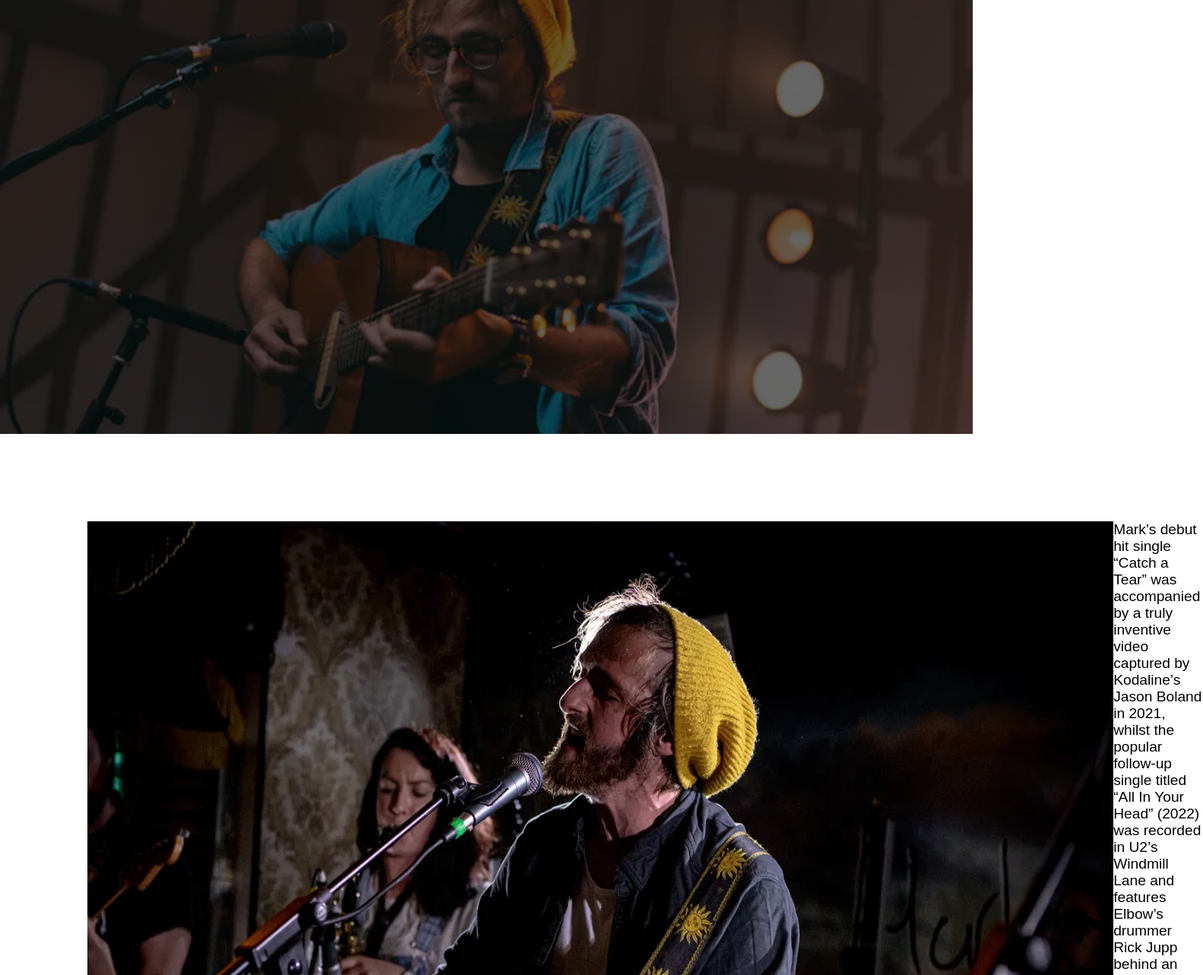
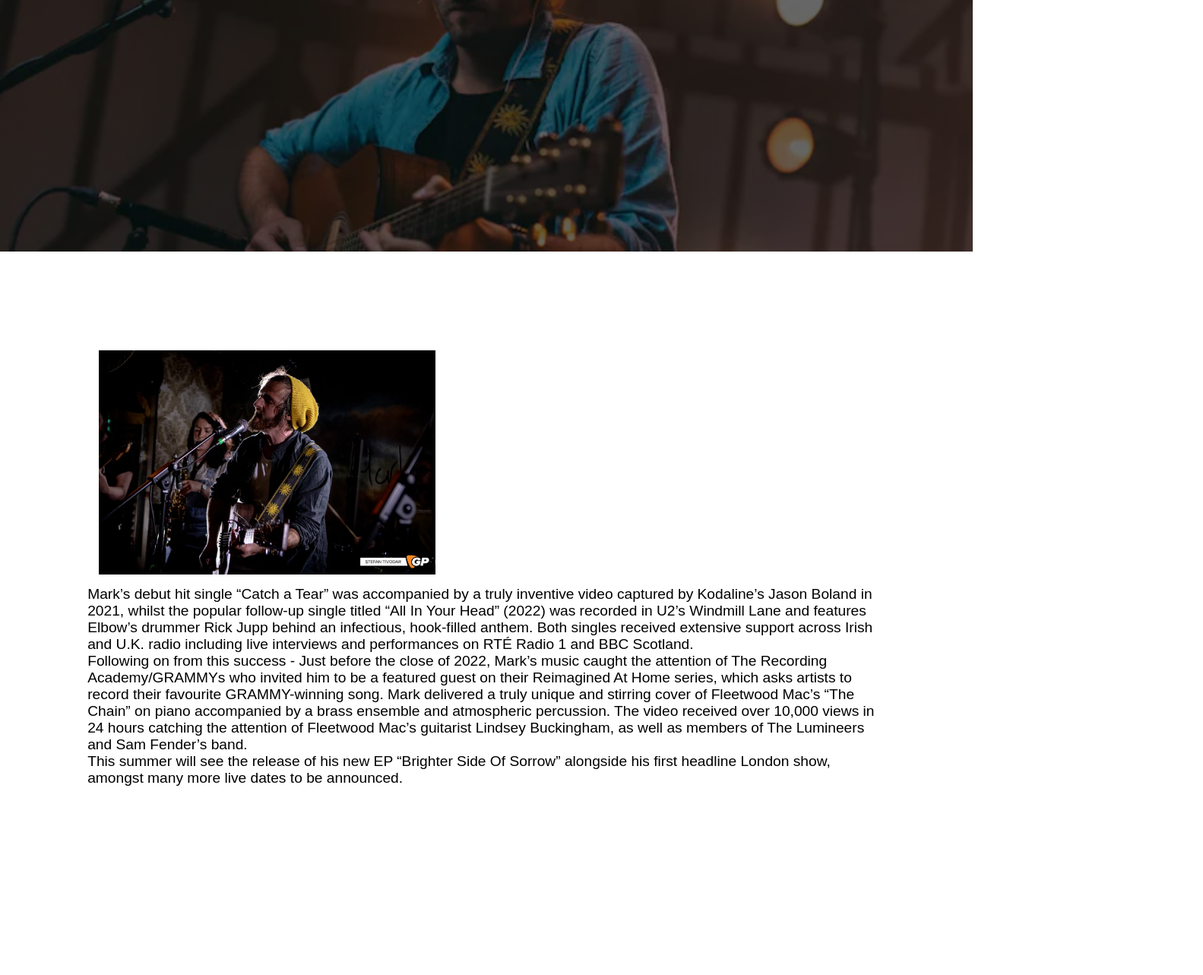
Before and after one commit to FocusCK/markcaplice, a plain HTML site: page about.html in a window 1280 px wide. Shown: the part 149-1432 px from the top of the page at 76% size, 1583 px wide, since content can reach past the window. After the commit the page ends 1299 px from the top, so only its background shows below. Drawn offline with Linux system fonts and the light colour scheme.

Commit message:
Lined up the home and about page items

```diff
--- a/about.html
+++ b/about.html
@@ -10,9 +10,9 @@
 
 <body>
     <header>
-        <div class="hero">
+        <div class="about_hero">
             <nav>
-                <h2 ><a href="index.html" class="logo">Mark Caplice</a></h2>
+                <h2><a href="index.html" class="logo">Mark Caplice</a></h2>
                 <ul>
                     <li><a href="index.html">Home</a></li>
                     <li> <a href="about.html">About</a></li>
@@ -33,7 +33,9 @@
     </header>
     <main>
         <section class="intro">
-            <img src="Mark-Caplice-Workmans-Cellar-15-May-2022-Stefan-Tivodar-2896.jpg.webp" alt="Mark on stage">
-            <p>Mark’s debut hit single “Catch a Tear” was accompanied by a truly inventive video captured by Kodaline’s Jason Boland in 2021, whilst the popular follow-up single titled “All In Your Head” (2022) was recorded in U2’s Windmill Lane and features Elbow’s drummer Rick Jupp behind an infectious, hook-filled anthem. Both singles received extensive support across Irish and U.K. radio including live interviews and performances on RTÉ Radio 1 and BBC Scotland.</p>
+            <img id="cool" src="Mark-Caplice-Workmans-Cellar-15-May-2022-Stefan-Tivodar-2896.jpg.webp" alt="Mark on stage">
+            <p class="artist">Mark’s debut hit single “Catch a Tear” was accompanied by a truly inventive video captured by Kodaline’s Jason Boland in 2021, whilst the popular follow-up single titled “All In Your Head” (2022) was recorded in U2’s Windmill Lane and features Elbow’s drummer Rick Jupp behind an infectious, hook-filled anthem. Both singles received extensive support across Irish and U.K. radio including live interviews and performances on RTÉ Radio 1 and BBC Scotland.</p>
+            <p class="artist">Following on from this success - Just before the close of 2022, Mark’s music caught the attention of The Recording Academy/GRAMMYs who invited him to be a featured guest on their Reimagined At Home series, which asks artists to record their favourite GRAMMY-winning song. Mark delivered a truly unique and stirring cover of Fleetwood Mac’s “The Chain” on piano accompanied by a brass ensemble and atmospheric percussion. The video received over 10,000 views in 24 hours catching the attention of Fleetwood Mac’s guitarist Lindsey Buckingham, as well as members of The Lumineers and Sam Fender’s band.</p>
+            <p class="artist">This summer will see the release of his new EP “Brighter Side Of Sorrow” alongside his first headline London show, amongst many more live dates to be announced.</p>
         </section>
     </main>
--- a/app.css
+++ b/app.css
@@ -6,7 +6,7 @@
 }
 
 .hero {
-    height: 90vh;
+    height: 80vh;
     width: 100%;
     background-image: linear-gradient(rgba(0, 0, 0, 0.6), rgba(0, 0, 0, 0.6)), url(stage.jpg.webp);
     background-size: cover;
@@ -106,25 +106,51 @@ section {
     /* flex: 1; */
     /* Make the picture stay on the left of the text and fills the side of the page until the screen size goes below 900px. Add a media querie for the nav bar to change to hamburgeer icon at 1200px */
     float: right;
-    padding: 3em;
+    padding: 5px;
     display: inline;
-    width: 30%;
+    width: 45%;
 }
 
-.image {
+#testimonials {
+    display: flex;
+    flex-direction: column;
+    align-content: center;
+    align-items: center;
+}
+
+.home-image {
     /* flex: 2;
-    border: 5px solid blue;
     flex-grow: 1;
     width: 50%; */
     float: left;
     padding: 3em;
     display: inline;
-    width: 30%;
+    width: 50%;
+    width: min-content;
+    border: 5px solid blue;
 }
 
 .intro {
     display: flex;
     width: 100%;
+}
+
+.about_hero {
+    height: 60vh;
+    width: 100%;
+    background-image: linear-gradient(rgba(0, 0, 0, 0.6), rgba(0, 0, 0, 0.6)), url(stage.jpg.webp);
+    background-size: cover;
+    background-position: center;
+}
+
+#cool {
+    padding: 15px;
+    width: 45%;
+    float: left;
+}
+.intro {
+    display: flex;
+    flex-direction: column;
 }
 
 /* @media (max-width: 1000px) {
```
Also changed, not shown: index.html (+1 -1 lines).
